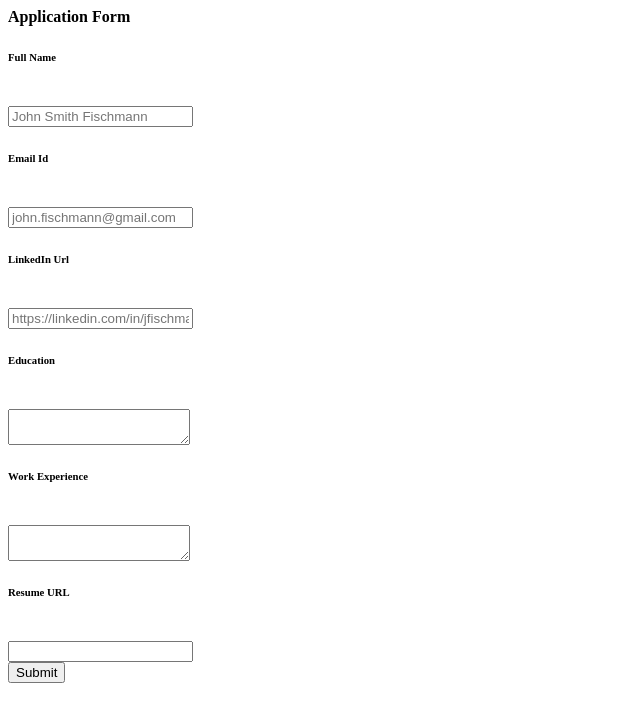
After one commit to b95rkumar/dynamic_web_dev_V3, a Flask app: template templates/application_form.html in a window 1280 px wide. The commit adds this page. Shown: the top 722 px of the page, without its empty margins (0-640 px from the left). Run offline with Flask 3, Linux system fonts and the light colour scheme; the template is opened without the code that fills it, so the values that code supplies are empty.

Commit message:
application save to db

```diff
--- a/database.py
+++ b/database.py
@@ -31,3 +31,8 @@ def load_job_from_db (id):
     else:
       #print ("result_dics", result_dicts[0]._mapping)
       return dict(result_dicts[0])
+
+def add_form_to_db (job_id, data):
+  with engine.connect() as conn:
+    query = text(f"insert into job_applications (job_id, full_name,email_id, linkedin_url, resume_url, work_experience, education) values (:job_id, :full_name,:email_id, :linkedin_url, :resume_url, :work_experience, :education)")
+    conn.execute (query, {"job_id":job_id, "full_name": data['full_name'],"email_id":data['email_id'],"linkedin_url":data['linkedin_url'],"resume_url":data['resume_url'],"work_experience":data['work_experience'],"education":data['education']})
--- a/main.py
+++ b/main.py
@@ -1,5 +1,5 @@
-from flask import Flask, render_template, jsonify
-from database import load_jobs_from_db, load_job_from_db
+from flask import Flask, render_template, jsonify, request
+from database import load_jobs_from_db, load_job_from_db, add_form_to_db
 #from sqlalchemy import text
 
 app= Flask (__name__)
@@ -27,5 +27,13 @@ def jobs_api ():
   JOBS= load_jobs_from_db ()
   return jsonify (JOBS)
 
+@app.route ("/jobs/<id>/apply", methods=['post'])
+def apply_job (id):
+  data = request.form
+  job=load_job_from_db(id)
+  add_form_to_db (id, data)
+  print("after data in apply")
+  return render_template ("application_submitted.html", application=data, job=job)
+
 if __name__ == "__main__" :
-  app.run(host="0.0.0.0", port=5000, debug=True)
+  app.run(host="0.0.0.0", port=5001, debug=True)
--- /dev/null
+++ b/templates/application_form.html
@@ -0,0 +1,44 @@
+<h4 class="text-center mb-4"> Application Form </h4>
+<form action="/jobs/{{job['id']}}/apply" method="post">
+  <div class="mb-2">
+
+   <label> <h6> Full Name </h6></label> <br>
+  <input type="text" name="full_name" placeholder="John Smith Fischmann">  <br>
+
+   </div>
+
+  <div class="mb-2">
+  <label> <h6> Email Id </h6></label> <br>
+  <input type="text" name="email_id" placeholder="john.fischmann@gmail.com">  <br>
+ </div>
+
+   <div class="mb-2">
+
+  <label> <h6> LinkedIn Url </h6></label> <br>
+  <input type="text" name="linkedin_url" placeholder="https://linkedin.com/in/jfischmann">  <br>
+
+   </div>
+
+    <div class="mb-2">
+
+  <label> <h6> Education </h6></label> <br>
+  <textarea name="education" > </textarea> <br>
+
+  </div>
+
+    <div class="mb-2">
+
+  <label> <h6> Work Experience </h6></label> <br>
+ <textarea name="work_experience" > </textarea> <br>
+
+  </div>
+
+  <div class="mb-2">
+
+  <label> <h6> Resume URL </h6></label> <br>
+  <input type="text" name="resume_url" >  <br>
+
+  </div>
+  <input type="submit" name="submit">
+
+</form>
--- a/templates/jobpage.html
+++ b/templates/jobpage.html
@@ -33,6 +33,8 @@
     <h4> Salary </h4>
     <p> {{job.currency}} {{job.salary}} </p>
 
+     {% include "application_form.html" %}
+
     </div>
 
    {% include "footer.html" %}
```
Also changed, not shown: templates/application_submitted.html (added, +45 -0 lines).
